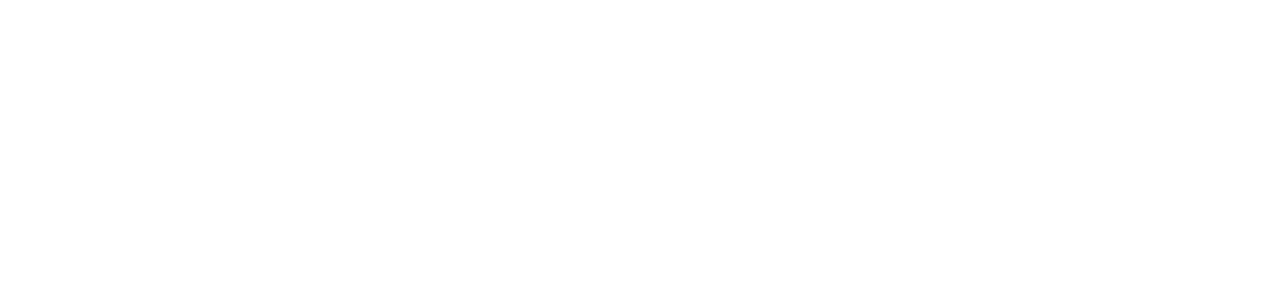
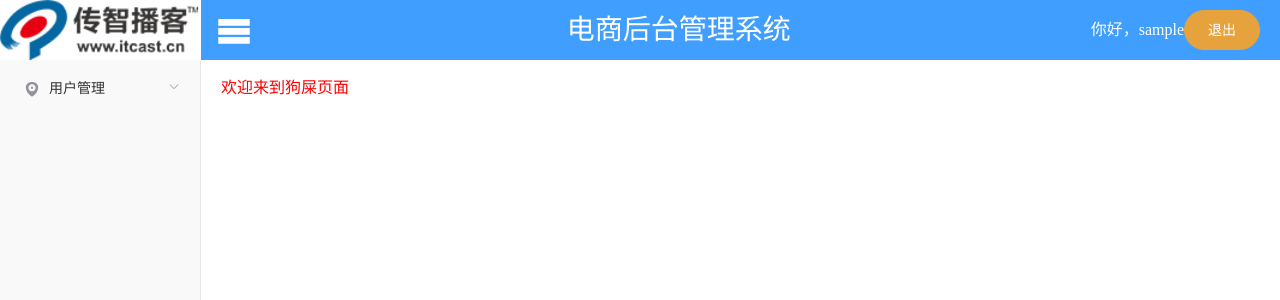
Before and after one commit to xujunjie10/vue, a Vue app: page /login#/welcome in a window 1280 px wide. Shown: the top 300 px of the page. Built offline with nearby package versions, Linux system fonts and the light colour scheme; sample sign-in values are in the browser's storage.

Commit message:
用户列表静态完成

```diff
--- /dev/null
+++ b/src/api/index.js
@@ -0,0 +1,24 @@
+import axios from 'axios'
+axios.defaults.baseURL = 'http://localhost:8888/api/private/v1'
+// 请求拦截器
+axios.interceptors.request.use(function (config) {
+  // config参数表示请求对象
+  // Do something before request is sent相应之前
+  let mytoken = localStorage.getItem('mytoken')
+  if (mytoken) {
+    // 存在token就将token塞进请求头的某个字段中，这个字段名不能随便取，它是一个前后端约定好的字段名
+    config.headers['Authorization'] = mytoken
+  }
+  console.log(config)
+
+  return config
+}, function (error) {
+  // Do something with request error
+  return Promise.reject(error)
+})
+
+// 定义登录接口
+export const postLogin = obj => {
+  return axios.post('/login', obj)
+    .then(res => res.data)
+}
--- a/src/main.js
+++ b/src/main.js
@@ -5,6 +5,26 @@
 import router from './router'
 import ElementUI from 'element-ui'
 import 'element-ui/lib/theme-chalk/index.css'
+
+// 5.1 添加全局导航守卫（路由拦截）
+router.beforeEach((to, from, next) => {
+  // a 如果用户登录了，想要跳转到非登录页，我们就让它继续，不拦它
+  // 登录（/login） 也不拦它
+  // b 如果用户没有登录，想要跳转到非登录页， 我们要拦它，不让它跳转到首页，让它回到登录页
+  // 登录（/login） 不拦它，让它继续
+  let mytoken = localStorage.getItem('mytoken')
+  if (mytoken) {
+    next()
+  } else {
+    if (to.name !== 'login') {
+      // 未登录用户访问非登录页面，需要拦截下来，让它去到登录页
+      next('/login')
+    } else {
+      // 未登录用户访问登录页面就直接让它访问
+      next()
+    }
+  }
+})
 Vue.use(ElementUI)
 Vue.config.productionTip = false
 
@@ -12,6 +32,8 @@
 new Vue({
   el: '#app',
   router,
-  components: { App },
+  components: {
+    App
+  },
   template: '<App/>'
 })
--- a/src/router/index.js
+++ b/src/router/index.js
@@ -2,6 +2,8 @@
 import Router from 'vue-router'
 import Login from '@/views/Login.vue'
 import Home from '@/views/Home.vue'
+import Welcome from '@/views/Welcome.vue'
+import Users from '@/views/Users.vue'
 import '@/styles/index.scss'
 Vue.use(Router)
 
@@ -15,7 +17,21 @@
     {
       path: '/',
       name: 'home',
-      component: Home
+      component: Home,
+      redirect: {name: 'welcome'},
+      children: [
+        {
+          path: 'welcome',
+          name: 'welcome',
+          component: Welcome
+        },
+        {
+          path: 'users',
+          name: 'users',
+          component: Users
+        }
+      ]
     }
+
   ]
 })
--- a/src/styles/element.scss
+++ b/src/styles/element.scss
@@ -0,0 +1,9 @@
+// 这个样式文件专门用于修改element中组件的样式
+.el-breadcrumb {
+  background-color: #F5F5F5;
+  height: 45px;
+  font-size: 15px;
+  padding-left: 10px;
+  line-height: 45px !important;
+  margin-bottom: 15px;
+}
--- a/src/views/Home.vue
+++ b/src/views/Home.vue
@@ -1,10 +1,124 @@
 <template>
-  <div class="home">
-    home
-  </div>
+    <div class="home">
+    <el-container>
+      <!-- 左侧 -->
+      <el-aside width="auto">
+          <div class="logo"></div>
+          <!-- collapse属性的true或者false控制菜单折叠与展开 -->
+          <!-- router属性用于开启路由模式，下面会将index里面的值作为跳转的路径 -->
+          <el-menu
+              router
+              :collapse="isCollapse"
+              background-color="#F9F9F9"
+              default-active="2"
+              class="el-menu-admin"
+              @open="handleOpen"
+              @close="handleClose">
+              <el-submenu index="1">
+                <template slot="title">
+                  <i class="el-icon-location"></i>
+                  <span>用户管理</span>
+                </template>
+                 <!-- 这里需要index改为一个路径 -->
+                  <el-menu-item index="/users"><i class="el-icon-menu"></i>用户列表</el-menu-item>
+              </el-submenu>
+            </el-menu>
+      </el-aside>
+      <!-- 右侧 -->
+      <el-container>
+        <!-- 头部 -->
+      <el-header>
+        <div class="myicon myicon-menu toggle-btn" @click="toggle" ></div>
+        <div class="system-title">电商后台管理系统</div>
+        <div>
+          <span class="welcome">你好，{{username}}</span>
+          <el-button type="warning" round @click="logout">退出</el-button>
+        </div>
+      </el-header>
+      <!-- 中间主体 -->
+      <el-main>
+        <router-view></router-view>
+      </el-main>
+      </el-container>
+  </el-container>
+    </div>
 </template>
+<script>
+export default {
+  data () {
+    return {
+      isCollapse: false,
+      username: ''
+    }
+  },
+  methods: {
+    toggle () {
+      this.isCollapse = !this.isCollapse
+    },
+    handleOpen (key, keyPath) {
+      console.log(key, keyPath)
+    },
+    handleClose (key, keyPath) {
+      console.log(key, keyPath)
+    },
+    logout () {
+      // 清除token
+      localStorage.removeItem('mytoken')
+      // 跳转到登录页面
+      this.$router.push('/login')
+    }
+  },
+  mounted () {
+    // 取出存储的username
+    let name = localStorage.getItem('username')
+    // 赋值给定义好的username
+    this.username = name
+  }
+}
+</script>
+
 <style lang="scss" scoped>
-.home{
-  color:red
-}
+  .home {
+    height: 100%;
+    .el-menu-admin:not(.el-menu--collapse) {
+      width: 200px;
+      min-height: 400px;
+    }
+    .el-container {
+      height: 100%;
+    }
+    .el-aside {
+      background-color: #f9f9f9;
+    }
+    .el-header {
+      display: flex;
+      justify-content: space-between;
+      align-items: center;
+      background-color: #409eff;
+    }
+    .logo {
+      height: 60px;
+      background: url(../assets/logo.png);
+      background-size: cover;
+      background-color: white;
+    }
+    .toggle-btn {
+      padding: 0 15px;
+      margin-left: -20px;
+      font-size: 36px;
+      color: white;
+      cursor: pointer;
+      line-height: 60px;
+      &:hover {
+        background-color: #4292cf;
+      }
+    }
+    .system-title {
+      font-size: 28px;
+      color: white;
+    }
+    .welcome {
+      color: white;
+    }
+  }
 </style>
--- a/src/views/Login.vue
+++ b/src/views/Login.vue
@@ -19,7 +19,9 @@
 </template>
 <script>
 // 引入axios
-import axios from 'axios'
+// import axios from 'axios'
+// 引入接口
+import {postLogin} from '@/api'
 export default {
   data () {
     return {
@@ -42,15 +44,30 @@
         if (isPass) {
           // console.log('登录了')
           // 调用接口发送请求
-          axios.post('http://localhost:8888/api/private/v1/login', {username: this.loginForm.username, password: this.loginForm.password})
+          // axios.post('http://localhost:8888/api/private/v1/login', {username: this.loginForm.username, password: this.loginForm.password})
+          //   .then(res => {
+          //     // console.log(res)
+          //     if (res.data.meta.status === 200) {
+          //       this.$router.push('/')
+          //       this.$message.success(res.data.meta.msg)
+          //     } else {
+          //       // console.log('登录失败了')
+          //       this.$message.error(res.data.meta.msg)
+          //     }
+          //   })
+          postLogin({username: this.loginForm.username, password: this.loginForm.password})
             .then(res => {
-              // console.log(res)
-              if (res.data.meta.status === 200) {
-                this.$router.push('/')
-                this.$message.success(res.data.meta.msg)
+              if (res.meta.status === 200) {
+                this.$message.success(res.meta.msg)
+                // console.log(res)
+                // 将服务器返回的token保存到本地
+                localStorage.setItem('mytoken', res.data.token)
+                localStorage.setItem('username', res.data.username)
+                this.$router.push({name: 'home'})
               } else {
-                // console.log('登录失败了')
-                this.$message.error(res.data.meta.msg)
+                console.log('登录失败了')
+
+                this.$message.error(res.meta.msg)
               }
             })
         } else {
--- /dev/null
+++ b/src/views/Users.vue
@@ -0,0 +1,88 @@
+<template>
+  <div class="users">
+    <!-- 头部面包屑 -->
+    <el-breadcrumb separator="/">
+      <el-breadcrumb-item :to="{ path: '/' }">首页</el-breadcrumb-item>
+      <el-breadcrumb-item>用户管理</el-breadcrumb-item>
+      <el-breadcrumb-item>用户列表</el-breadcrumb-item>
+    </el-breadcrumb>
+    <!-- 搜索框 -->
+    <div style="margin-top: 15px;">
+      <el-input placeholder="请输入内容" class="search-input">
+        <el-button slot="append" icon="el-icon-search" ></el-button>
+      </el-input>
+        <el-button type="primary" plain>添加用户</el-button>
+    </div>
+    <!-- 表格 -->
+      <el-table
+        class="mt-15"
+        :data="tableData"
+        border
+        style="width: 100%">
+        <el-table-column
+          prop="date"
+          label="日期"
+          width="180">
+        </el-table-column>
+        <el-table-column
+          prop="name"
+          label="姓名"
+          width="180">
+        </el-table-column>
+        <el-table-column
+          prop="address"
+          label="地址">
+        </el-table-column>
+      </el-table>
+
+      <!-- 分页器 -->
+          <el-pagination
+          class="mt-15 page"
+            @size-change="handleSizeChange"
+            @current-change="handleCurrentChange"
+            :current-page="1"
+            :page-sizes="[100, 200, 300, 400]"
+            :page-size="100"
+            layout="total, sizes, prev, pager, next, jumper"
+            :total="400">
+          </el-pagination>
+  </div>
+</template>
+<style lang="scss" scoped>
+  .search-input {
+    width: 300px;
+  }
+</style>
+<script>
+export default {
+  data () {
+    return {
+      tableData: [{
+        date: '2016-05-02',
+        name: '王小虎',
+        address: '上海市普陀区金沙江路 1518 弄'
+      }, {
+        date: '2016-05-04',
+        name: '王小虎',
+        address: '上海市普陀区金沙江路 1517 弄'
+      }, {
+        date: '2016-05-01',
+        name: '王小虎',
+        address: '上海市普陀区金沙江路 1519 弄'
+      }, {
+        date: '2016-05-03',
+        name: '王小虎',
+        address: '上海市普陀区金沙江路 1516 弄'
+      }]
+    }
+  },
+  methods: {
+    handleSizeChange () {
+      console.log(123)
+    },
+    handleCurrentChange () {
+      console.log(123)
+    }
+  }
+}
+</script>
--- /dev/null
+++ b/src/views/Welcome.vue
@@ -0,0 +1,10 @@
+<template>
+  <div class="welcome">
+    欢迎来到狗屎页面
+  </div>
+</template>
+<style lang="scss" scoped>
+  .welcome{
+    color:red !important
+  }
+</style>
```
